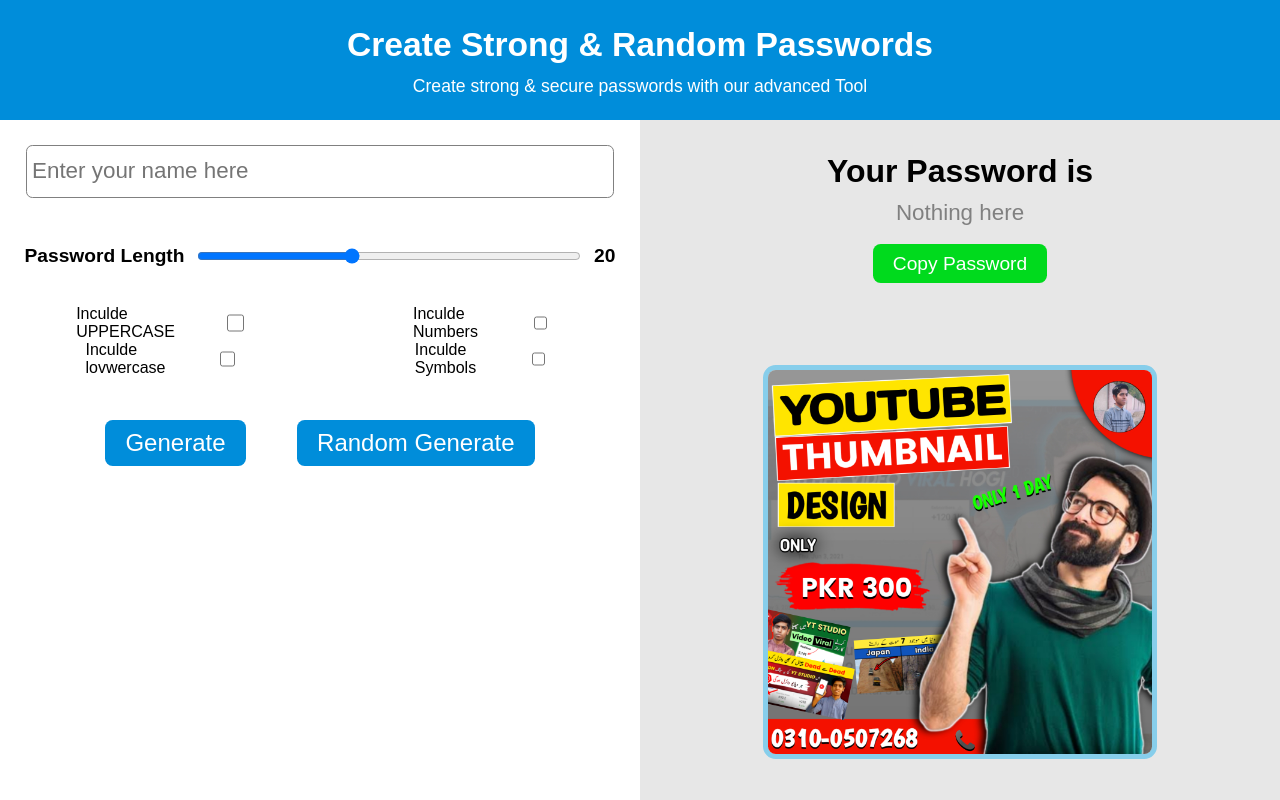
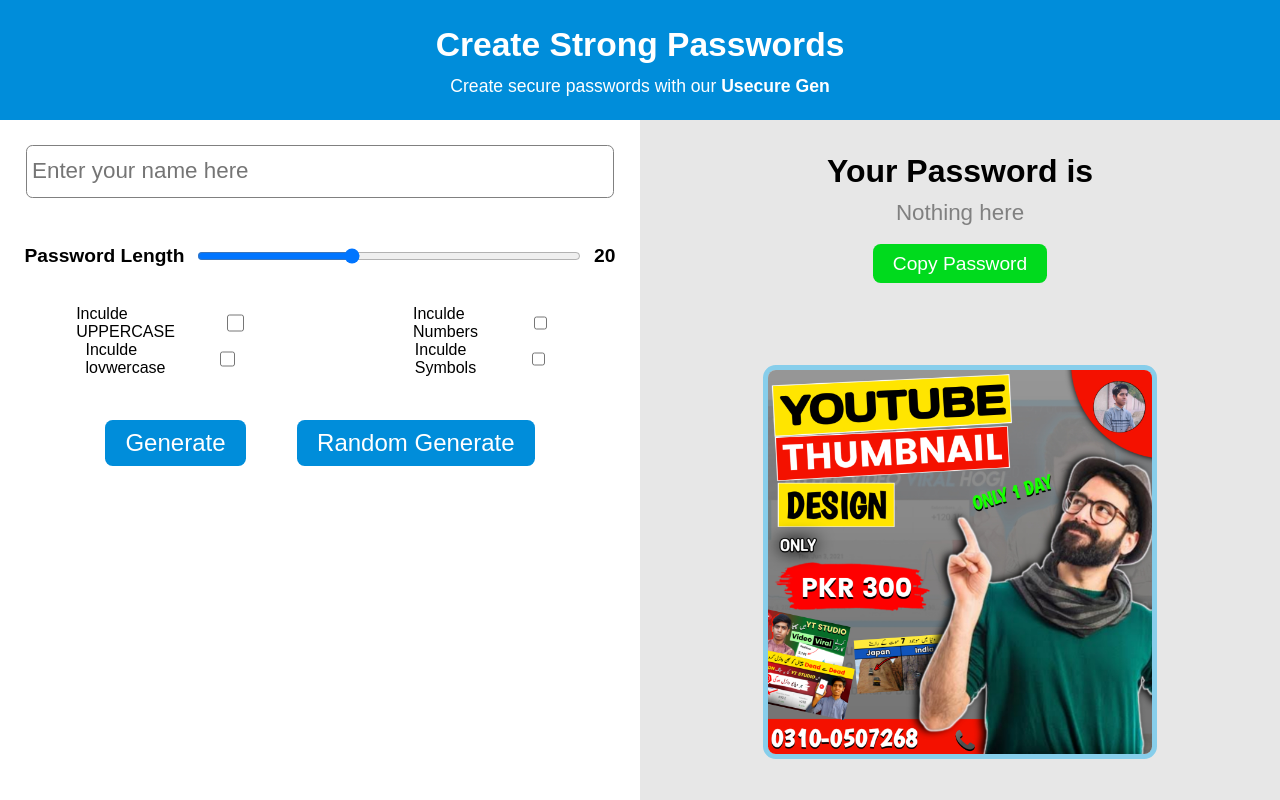
Before and after one commit to techusmanofficial/Usecure-Gen, a plain HTML site: page index.html in a window 1280 px wide. Drawn offline with Linux system fonts and the light colour scheme.

Commit message:
Header Updated

```diff
--- a/index.html
+++ b/index.html
@@ -12,8 +12,8 @@
 <body>
     <div class="main">
         <div class="main-top">
-            <h1>Create Strong & Random Passwords</h1>
-            <p>Create strong & secure passwords with our advanced Tool
+            <h1>Create Strong Passwords</h1>
+            <p>Create secure passwords with our <b>Usecure Gen</b>
             </p>
         </div>
         <div class="main-bottom">
```
